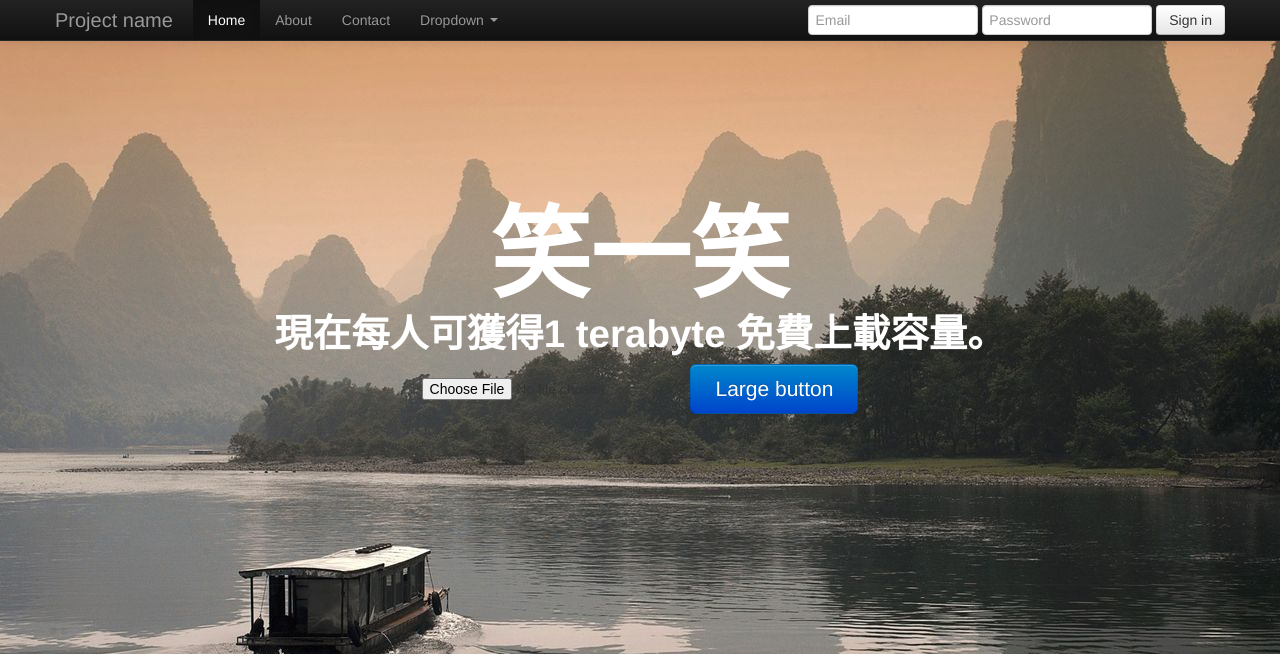
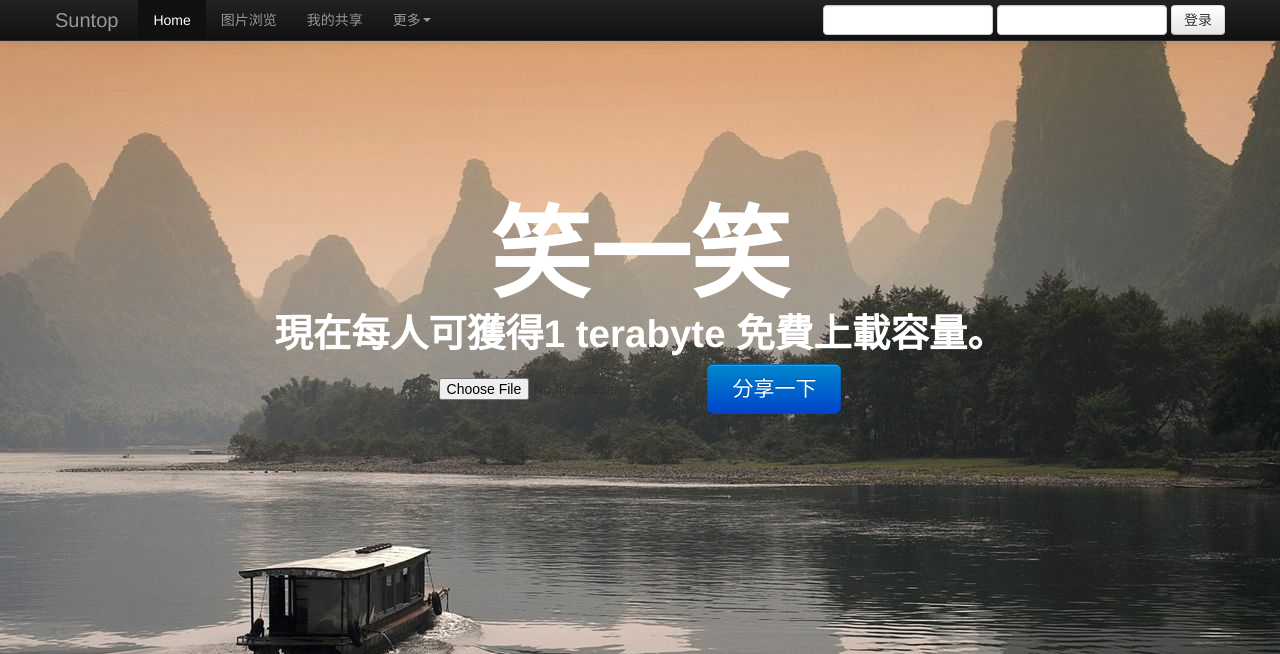
Before and after one commit to LittleBody/Sun-Top, a Django app: template templates/index.html in a window 1280 px wide. Shown: the top 654 px of the page. Run offline with Django 3.2, Linux system fonts and the light colour scheme; the template is opened without the code that fills it: values that come from a table or form of the project are taken from there, others are empty; parts of the project's set-up code (start-up, migrations or seed data) failed here and were passed over; some libraries are stand-ins or nearby versions.

Commit message:
增加了登录注册

```diff
--- a/account/urls.py
+++ b/account/urls.py
@@ -0,0 +1,7 @@
+from django.conf.urls import patterns, include, url
+
+urlpatterns = patterns('',
+    url(r'^registe/$','account.views.registe'),
+    url(r'^login/$','account.views.user_login'),
+    url(r'^logout/$','account.views.user_logout'),
+)
--- a/filemanage/views.py
+++ b/filemanage/views.py
@@ -1,6 +1,7 @@
 from django.http import HttpResponse
 from django.shortcuts import render_to_response, redirect, RequestContext, render
 from filemanage.models import File
+from django.contrib.auth.models import User
 from django import forms
 import os, hashlib, string
 
@@ -34,14 +35,18 @@ def index(request):
             newname = get_hash_key(filename)
             size = fileobj.size
             type = os.path.splitext(filename)[1]
-            data = File(filename=request.FILES['filename'], newname=newname, size=size, type=type)
-            data.save()
-            return render_to_response('upload.html', {'newname':newname})
+	    userid = request.POST.get('userid', '')
+	    if userid:
+		user = User.objects.get(id=userid)
+		data = File.objects.create(filename=request.FILES['filename'], newname=newname, size=size, type=type, user=user)
+	    else:
+		data = File.objects.create(filename=request.FILES['filename'], newname=newname, size=size, type=type, user="anonymous")
+            return render_to_response('upload.html', {'newname':newname}, context_instance=RequestContext(request))
         else:
             return HttpResponse("ERROR ENTER")
     else:
         ff = FileForm()
-    return render_to_response('index.html', {'ff':ff})
+    return render_to_response('index.html', {'ff':ff}, context_instance=RequestContext(request))
 
 def delete(request):
     if request.method == "POST" :
@@ -56,4 +61,4 @@ def pic_view(request, pic_id):
     fileobj = File.objects.get(newname = pic_id).filename
     filename = fileobj.name
     pic_path = os.path.join('/static', filename)
-    return render_to_response('pic_view.html', {'pic_path':pic_path})
+    return render_to_response('pic_view.html', {'pic_path':pic_path}, context_instance=RequestContext(request))
--- a/suntop/urls.py
+++ b/suntop/urls.py
@@ -17,6 +17,6 @@ urlpatterns = patterns('',
     # url(r'^admin/', include(admin.site.urls)),
     url(r'^$','filemanage.views.index'),
     url(r'^(?P<pic_id>\w{8})/$','filemanage.views.pic_view'),
-#    url(r'^account/',include('account.urls')),
     url(r'^filemanage/',include('filemanage.urls')),
+    url(r'^account/',include('account.urls')),
 )
--- a/templates/base.html
+++ b/templates/base.html
@@ -59,30 +59,37 @@
             <span class="icon-bar"></span>
             <span class="icon-bar"></span>
           </button>
-          <a class="brand" href="#">Project name</a>
+          <a class="brand">Suntop</a>
           <div class="nav-collapse collapse">
             <ul class="nav">
               <li class="active"><a href="/">Home</a></li>
-              <li><a href="#about">About</a></li>
-              <li><a href="#contact">Contact</a></li>
+              <li><a href="">图片浏览</a></li>
+              <li><a href="">我的共享</a></li>
               <li class="dropdown">
-                <a href="#" class="dropdown-toggle" data-toggle="dropdown">Dropdown <b class="caret"></b></a>
+                <a href="#" class="dropdown-toggle" data-toggle="dropdown">更多<b class="caret"></b></a>
                 <ul class="dropdown-menu">
-                  <li><a href="#">Action</a></li>
-                  <li><a href="#">Another action</a></li>
-                  <li><a href="#">Something else here</a></li>
-                  <li class="divider"></li>
-                  <li class="nav-header">Nav header</li>
-                  <li><a href="#">Separated link</a></li>
-                  <li><a href="#">One more separated link</a></li>
+                  <li><a href="#">关于我们</a></li>
+                  <li><a href="/account/registe/">注册</a></li>
                 </ul>
               </li>
             </ul>
-            <form class="navbar-form pull-right">
-              <input class="span2" placeholder="Email" type="text">
-              <input class="span2" placeholder="Password" type="password">
-              <button type="submit" class="btn">Sign in</button>
+           {% if user.is_authenticated %}
+             <div class="btn-group pull-right" >
+                <a class="btn dropdown-toggle" data-toggle="dropdown" href="#">
+                    <i class="icon-user"></i><span class="hidden-phone">{{user.username}}</span>
+                    <span class="caret"></span>
+                </a>
+                <ul class="dropdown-menu">
+                    <li><a href="/account/logout/">Logout</a></li>
+                </ul>
+             </div>
+	    {% else %}
+            <form class="navbar-form pull-right" method="POST" action="/account/login/">
+	      <input class="span2" type="text" maxlength="30" name="username" id="id_username">
+	      <input class="span2" type="password" maxlength="128" name="password" id="id_password">
+              <button type="submit" class="btn">登录</button>
             </form>
+	    {% endif %}
           </div><!--/.nav-collapse -->
         </div>
       </div>
--- a/templates/index.html
+++ b/templates/index.html
@@ -7,7 +7,8 @@
            <h2>現在每人可獲得1 terabyte 免費上載容量。</h2>
            <form method="POST" action="/" enctype='multipart/form-data'>
              {{ ff.filename }}
-             <button class="btn btn-large btn-primary" type="submit">Large button</button>
+	     <input type="hidden" maxlength="30" value="{{ user.id }}" name="userid">
+             <button class="btn btn-large btn-primary" type="submit">分享一下</button>
            </form>
         </div>
 {%endblock%}
```
Also changed, not shown: account/views.py (+60 -1 lines), static/img/2013/07/27/zhuomian13.png (deleted), 1 other file.
